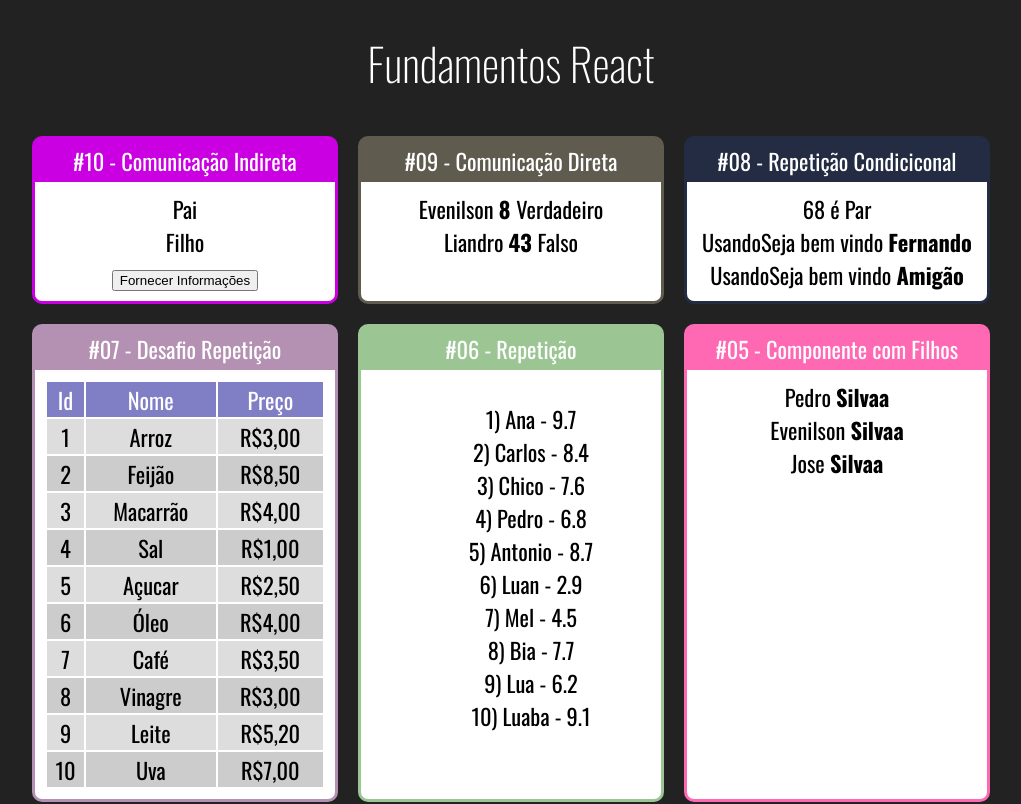
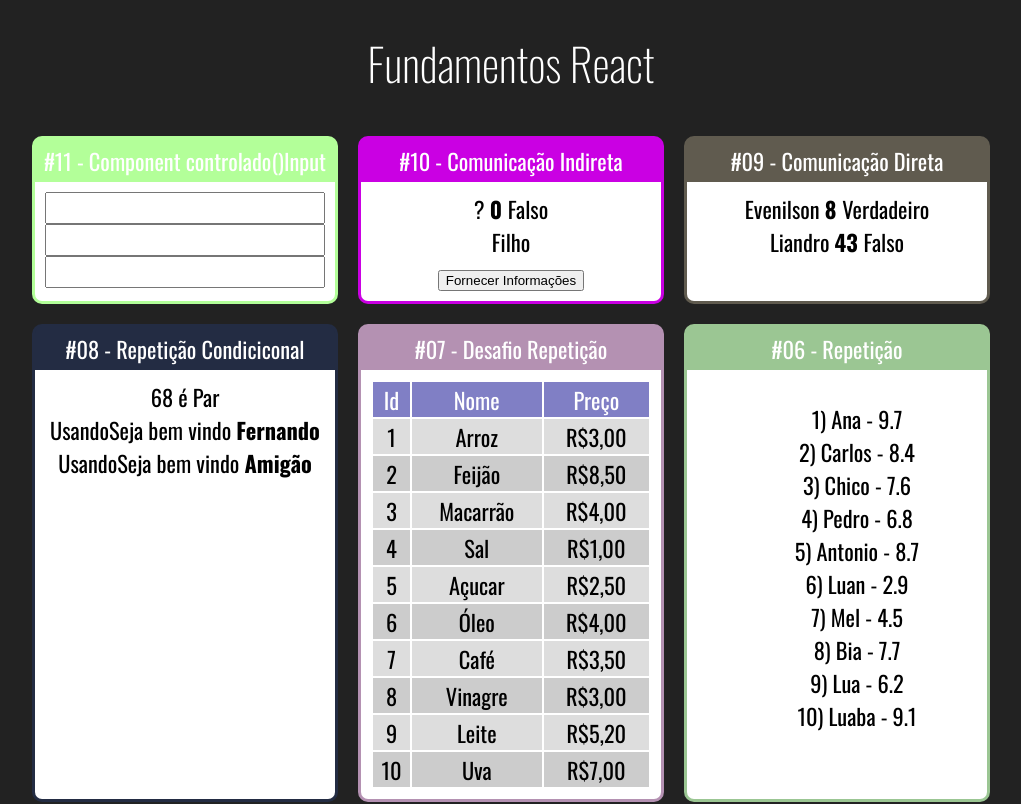
Before and after one commit to evenilson/curso-react-redux, a React (Create React App) app in the folder fundamentos-react/: page / in a window 1280 px wide. Shown: the top 804 px of the page, without its empty margins (129-1150 px from the left). Built offline with nearby package versions, Linux system fonts and the light colour scheme.

Commit message:
Componetes com Estado e Controlado

```diff
--- a/fundamentos-react/src/App.jsx
+++ b/fundamentos-react/src/App.jsx
@@ -2,7 +2,7 @@ import React from 'react'
 
 import './App.css'
 
-
+import Input from './components/form/Input'
 import IndiretaPai from './components/comunication/IndiretaPai'
 import DiretaPai from './components/comunication/DiretaPai'
 import UsuarioInfo from './components/conditional/UsuarioInfo'
@@ -25,6 +25,10 @@ export default () => {
             <h1>Fundamentos React</h1>
 
             <div className='cards'>
+
+                <Card titulo='#11 - Component controlado()Input' color='#b3ff99'>
+                    <Input></Input>
+                </Card>
 
                 <Card titulo='#10 - Comunicação Indireta' color='#ca00e3'>
                     <IndiretaPai></IndiretaPai>
--- a/fundamentos-react/src/components/comunication/IndiretaFilho.jsx
+++ b/fundamentos-react/src/components/comunication/IndiretaFilho.jsx
@@ -4,14 +4,15 @@ import React from 'react'
 
 export default props => {
 
-    //props.quandoClicar
+   const gerarIdade = () => parseInt(Math.random() * (20)) + 50
+   const gerarNerd = () => Math.random() > 0.5
 
     return (
         <div>
             <div>Filho</div>
             <button onClick={
                 function(e){
-                    props.quandoClicar('Evenilson', 56, false)
+                    props.quandoClicar('Evenilson', gerarIdade(), gerarNerd())
                 }
             }>
                  Fornecer Informações
--- a/fundamentos-react/src/components/comunication/IndiretaPai.jsx
+++ b/fundamentos-react/src/components/comunication/IndiretaPai.jsx
@@ -1,16 +1,26 @@
-import React from 'react'
+import React, { useState} from 'react'
 
 import IndiretaFilho from './IndiretaFilho'
 
-export default propss => {
+export default props => {
+
+    const [name, setName] = useState('?')
+    const [age, setAge] = useState(0)
+    const [nerd, setNerd] = useState(false)
 
     function fornecerInformacoes(name, age, nerd){
-        console.log(name, age, nerd)
+        setName(name)
+        setAge(age)
+        setNerd(nerd)
     }
 
     return (
         <div>
-            <div>Pai</div>
+            <div>
+                <span>{name} </span>
+                <span><strong>{age} </strong></span>
+                <span>{nerd ? 'Verdadeiro' : 'Falso'}</span>
+            </div>
             <IndiretaFilho quandoClicar={fornecerInformacoes}></IndiretaFilho>
         </div>
     )
--- /dev/null
+++ b/fundamentos-react/src/components/form/Input.css
@@ -0,0 +1,3 @@
+.input input {
+    font-size: 1.4rem;
+}
--- /dev/null
+++ b/fundamentos-react/src/components/form/Input.jsx
@@ -0,0 +1,23 @@
+import React, { useState } from 'react'
+
+import './Input.css'
+
+export default (props) => {
+
+    const [valor, setValor] = useState('')
+
+    function quandoMudar(e) {
+        setValor(e.target.value)
+    }
+
+    return (
+        <div className='input'>
+            <h2>{valor}</h2>
+            <div style={{display:'flex', flexDirection:'column'}}>
+                <input value={valor} onChange={quandoMudar} />
+                <input value={valor} readOnly/>
+                <input value={undefined} />
+            </div>
+        </div>
+    )
+}
```
